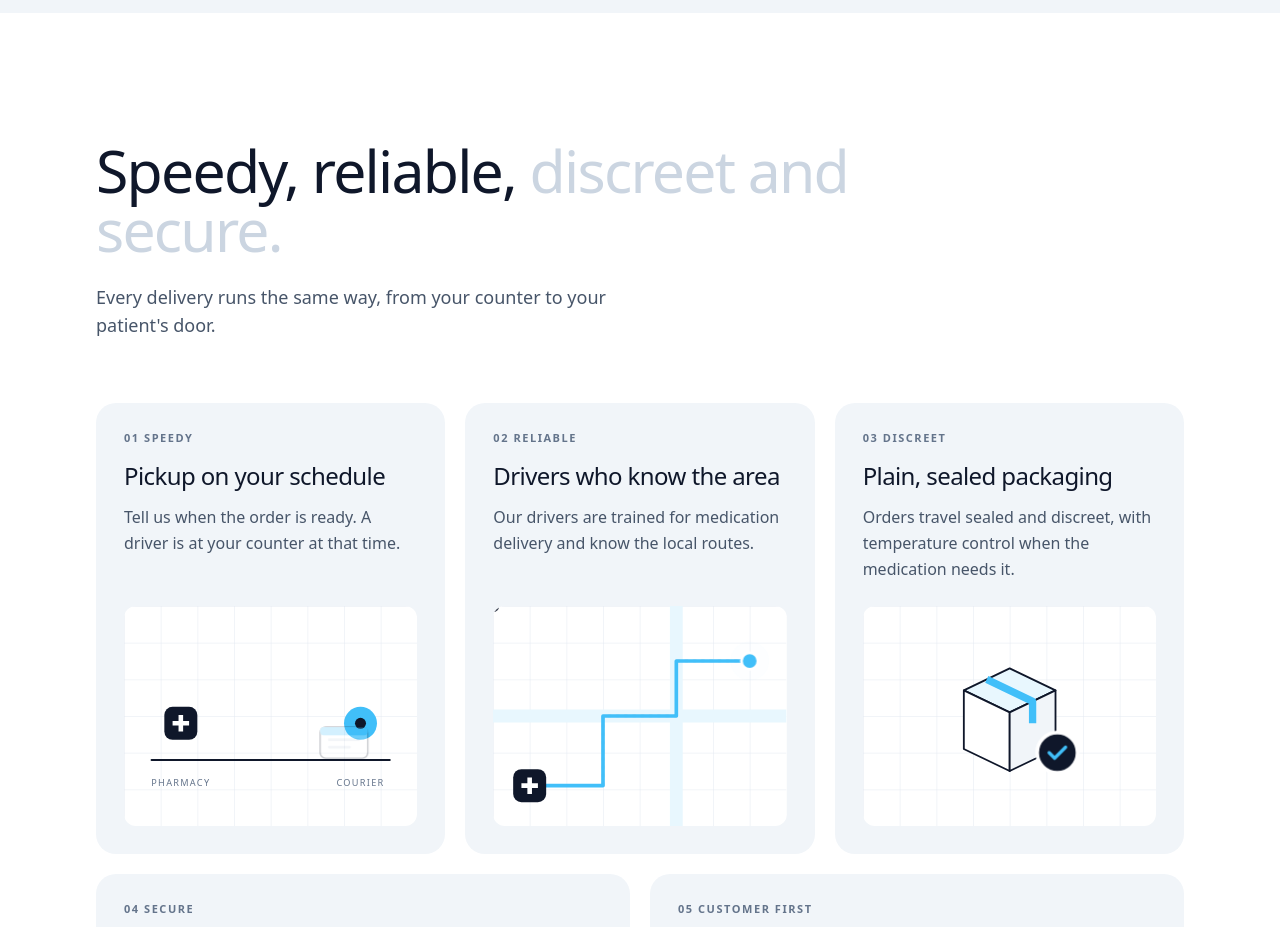
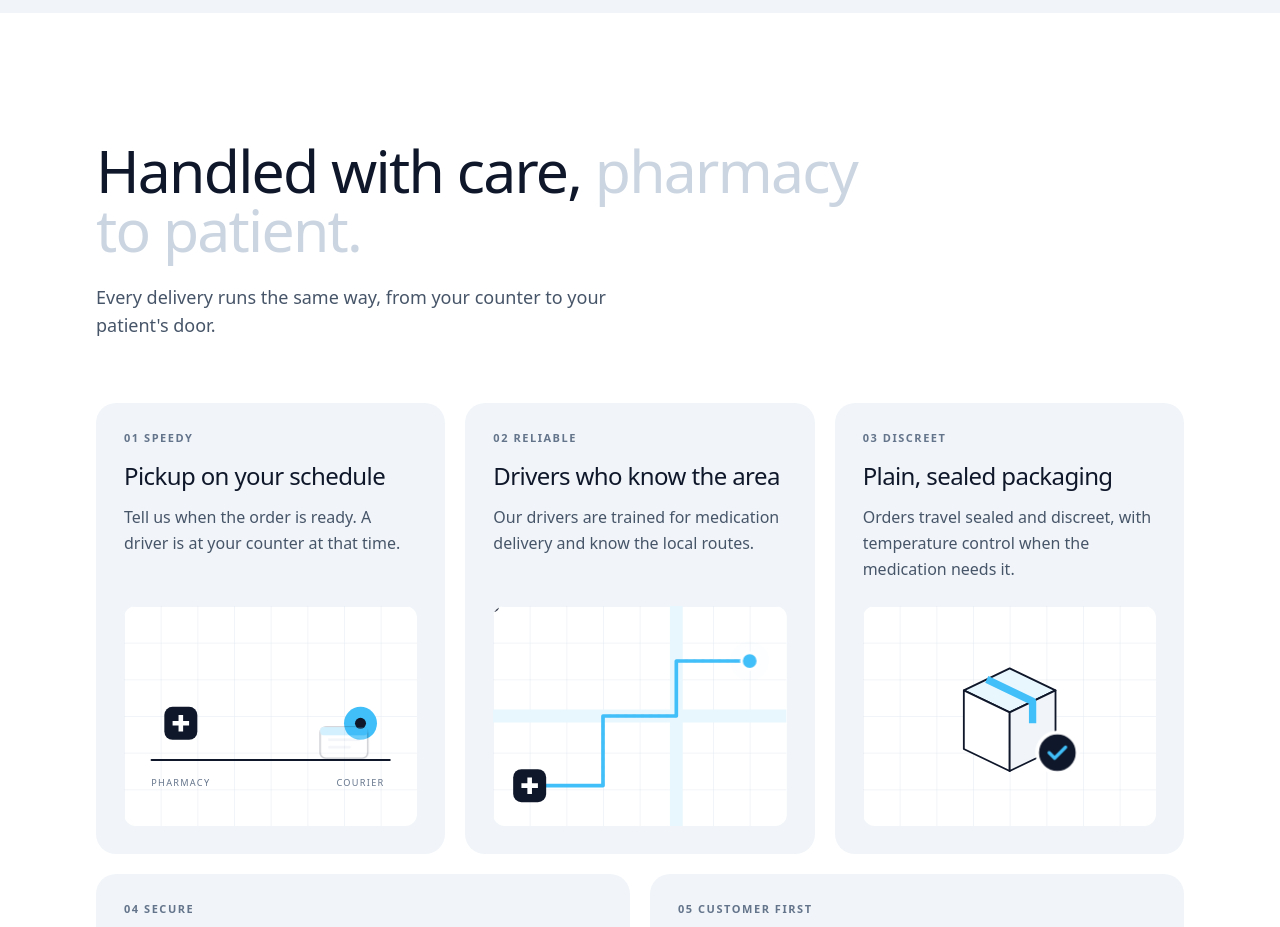
Before and after one commit to Louneyz/quickmed, a Next.js app: page / in a window 1280 px wide. Shown: the part 3140-4067 px from the top of the page. Built offline with nearby package versions, Linux system fonts and the light colour scheme.

Commit message:
Restore the safeguards heading
Co-Authored-By: Claude Opus 5.5 <noreply@anthropic.com>
Claude-Session: https://claude.ai/code/session_013yoprER6nrvyU9BHoq6jjD

```diff
--- a/src/components/services.tsx
+++ b/src/components/services.tsx
@@ -42,8 +42,8 @@ export function Services() {
                     <WordReveal
                         className="title-lg text-ink"
                         parts={[
-                            { text: "Speedy, reliable," },
-                            { text: "discreet and secure.", className: "text-gray-light" },
+                            { text: "Handled with care," },
+                            { text: "pharmacy to patient.", className: "text-gray-light" },
                         ]}
                     />
                     <p className="mt-6 text-lg text-gray max-w-xl">
```
